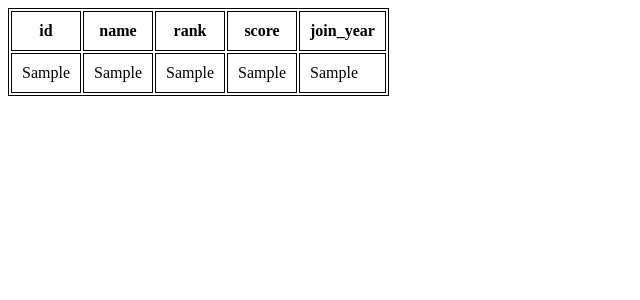
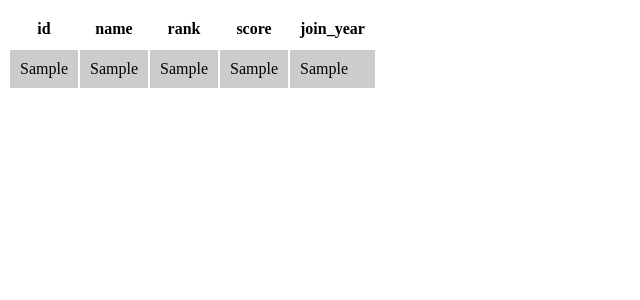
Before and after one commit to mahykari/tapsell-devops, a Flask app: template api/templates/result.html in a window 1280 px wide. Shown: the top 300 px of the page, without its empty margins (0-640 px from the left). Run offline with Flask 2, Linux system fonts and the light colour scheme; the template is opened without the code that fills it: most values are stand-ins (such as "Sample title", 1, 10 or a date in 2020).

Commit message:
tiny change in table style for api

```diff
--- a/api/static/styles/result.css
+++ b/api/static/styles/result.css
@@ -1,11 +1,23 @@
 table, th, td {
-    border: 1px solid black;
+    border: 1px black;
 }
 
 th, td {
     padding: 10px;
 }
 
+th {
+    font-style: bold;
+}
+
 td {
     text-align: left;
 }
+
+tr:nth-child(even) {
+    background-color: #CCC;
+}
+
+tr:nth-child(odd) {
+    background-color: #FFF;
+}
```
